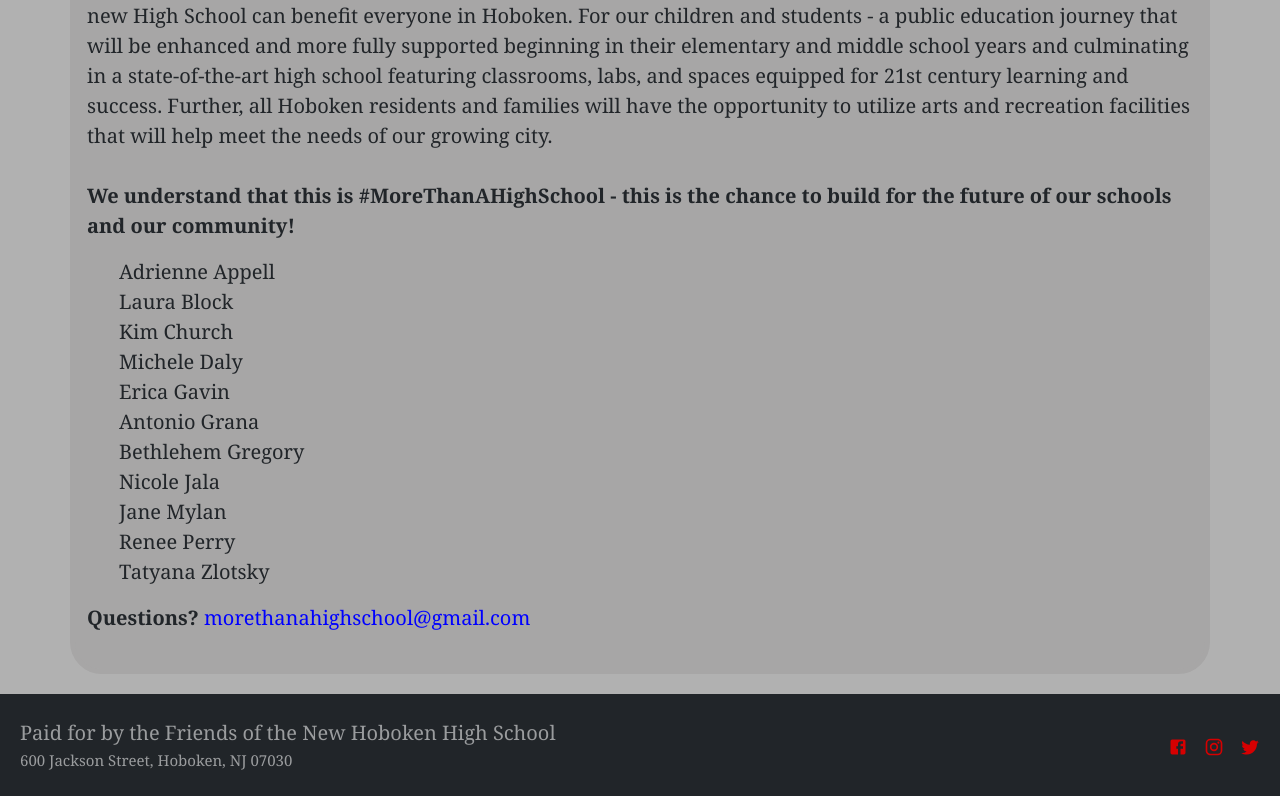
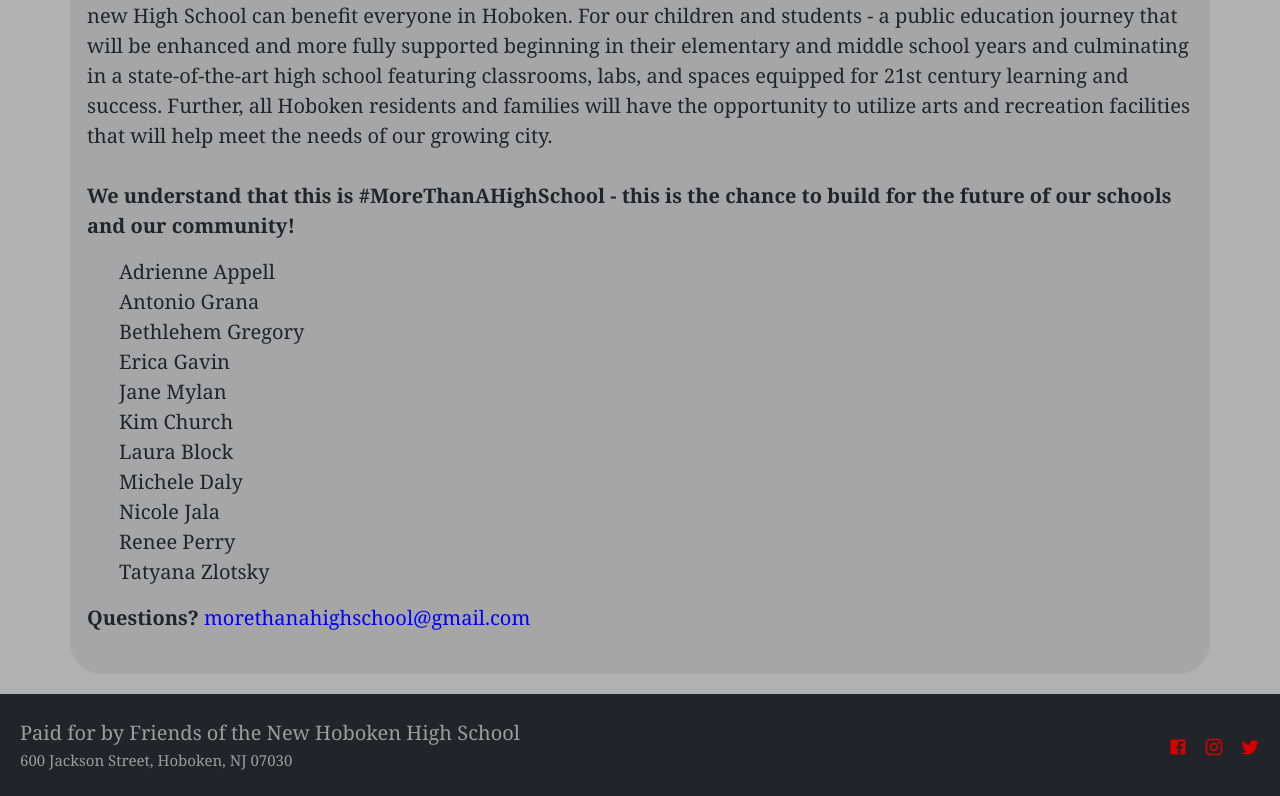
Before and after one commit to elenirotsides/morethanahighschool, a React (Create React App) app: page /contact in a window 1280 px wide. Shown: the part 533-1329 px from the top of the page. Built offline with nearby package versions, Linux system fonts and the light colour scheme; the HTML template or start-up script is replaced by a standard one.

Commit message:
some updates

```diff
--- a/src/App.js
+++ b/src/App.js
@@ -105,7 +105,7 @@ const App = () => {
             <Navbar bg='dark' variant='dark' sticky='bottom'>
                 <Container fluid>
                     <Navbar.Text className='navText m-2'>
-                        <span style={{ fontSize: '20px' }}>Paid for by the Friends of the New Hoboken High School</span> <br />
+                        <span style={{ fontSize: '20px' }}>Paid for by Friends of the New Hoboken High School</span> <br />
                         <span style={{ fontSize: '15px' }}>600 Jackson Street, Hoboken, NJ 07030</span>
                     </Navbar.Text>
                     <Nav>
--- a/src/components/Contact.jsx
+++ b/src/components/Contact.jsx
@@ -30,14 +30,14 @@ const Contact = () => {
 
                     <ul style={{ listStyle: 'none' }}>
                         <li>Adrienne Appell</li>
-                        <li>Laura Block</li>
-                        <li>Kim Church</li>
-                        <li>Michele Daly</li>
-                        <li>Erica Gavin </li>
                         <li>Antonio Grana</li>
                         <li>Bethlehem Gregory</li>
+                        <li>Erica Gavin</li>
+                        <li>Jane Mylan</li>
+                        <li>Kim Church</li>
+                        <li>Laura Block</li>
+                        <li>Michele Daly</li>
                         <li>Nicole Jala</li>
-                        <li>Jane Mylan</li>
                         <li>Renee Perry</li>
                         <li>Tatyana Zlotsky </li>
                     </ul>
@@ -50,31 +50,6 @@ const Contact = () => {
                     </p>
                 </div>
             </Row>
-            {/* <Row style={{ paddingTop: '20px', paddingBottom: '20px' }}>
-                <div
-                    className='contact'
-                    style={{
-                        border: ' 5px #9a9a9a solid',
-                        borderRadius: '2rem',
-                        backgroundColor: '#9a9a9a',
-                        textAlign: 'center',
-                    }}
-                >
-                    <ul>
-                        <li>Adrienne Appell</li>
-                        <li>Laura Block</li>
-                        <li>Kim Church</li>
-                        <li>Michele Daly</li>
-                        <li>Erica Gavin </li>
-                        <li>Antonio Grana</li>
-                        <li>Bethlehem Gregory</li>
-                        <li>Nicole Jala</li>
-                        <li>Jane Mylan</li>
-                        <li>Renee Perry</li>
-                        <li>Tatyana Zlotsky </li>
-                    </ul>
-                </div>
-            </Row> */}
         </Container>
     );
 };
--- a/src/components/Testimonials.jsx
+++ b/src/components/Testimonials.jsx
@@ -12,7 +12,7 @@ const Testimonials = () => {
             link: 'https://www.youtube.com/embed/4Pfkzkzga1w',
         },
         {
-            name: 'Wallace Science Teacher, President of the Hoboken Education Association and lifelong Hoboken resident',
+            name: 'Wallace Teacher, President of the Hoboken Education Association and lifelong Hoboken resident',
             link: 'https://www.youtube.com/embed/i90DU-PwVA0',
         },
         {
```
